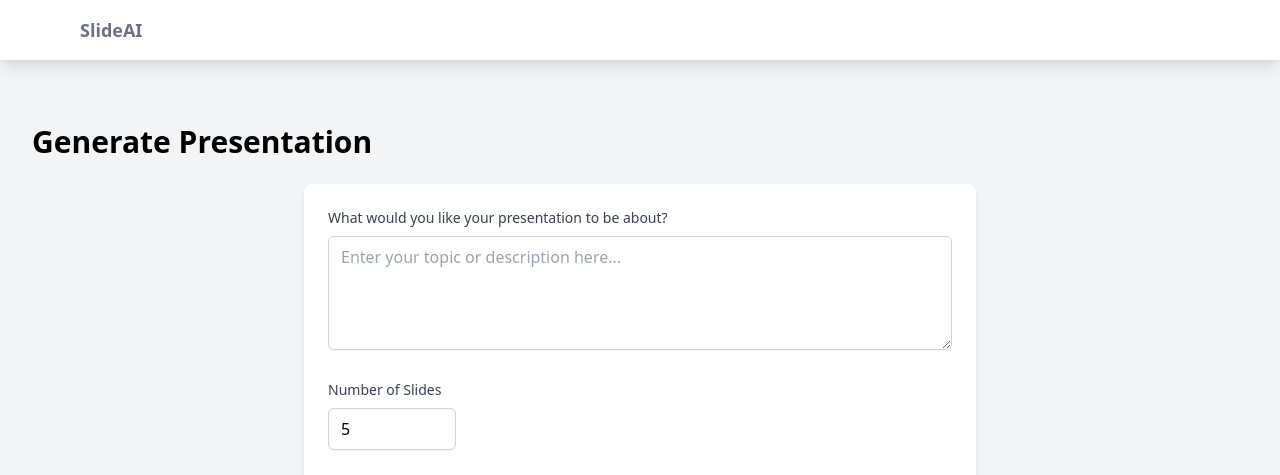
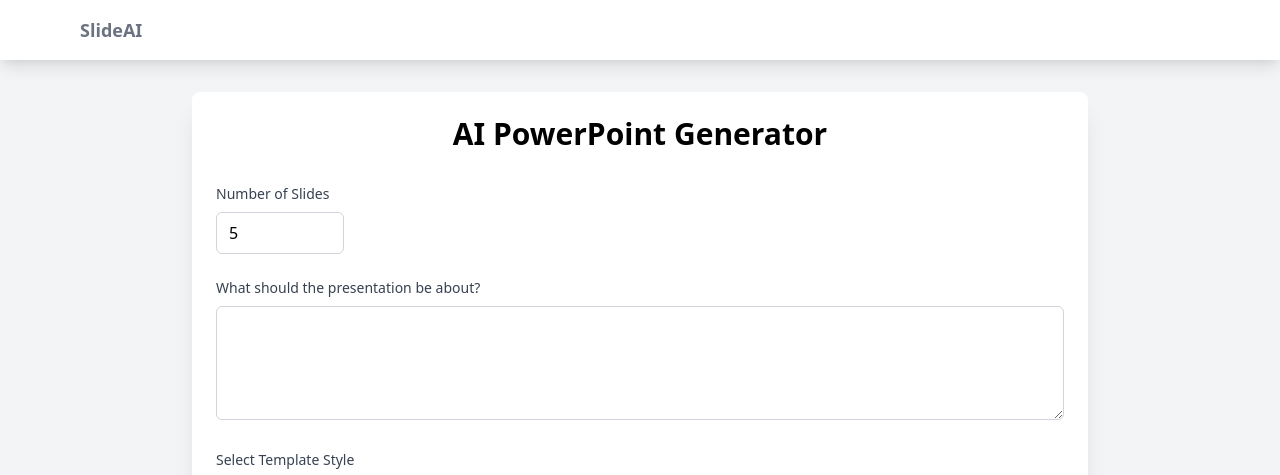
Before and after one commit to techanyday/pptjetz, a Flask app: template app/templates/generate.html in a window 1280 px wide. Shown: the top 475 px of the page. Run offline with Flask 3, Linux system fonts and the light colour scheme; the template is opened without the code that fills it, so the values that code supplies are empty; the visitor is signed in with stand-in values (Sample User, id 1).

Commit message:
fix: Restore original UI with template selection

```diff
--- a/app/routes.py
+++ b/app/routes.py
@@ -139,47 +139,55 @@ def logout():
     return redirect(url_for('main.login'))
 
 
-@bp.route("/generate", methods=["GET", "POST"])
+@bp.route("/generate", methods=["POST"])
 @login_required
 def generate():
-    if request.method == "POST":
-        # Get form data
-        prompt = request.form.get("prompt")
-        num_slides = int(request.form.get("num_slides", 5))
+    try:
+        data = request.get_json()
+        if not data:
+            return jsonify({"error": "No JSON data received"}), 400
 
-        if not prompt:
-            return "Error: No prompt provided", 400
+        # Extract and validate required fields
+        title = data.get("title")
+        presenter = data.get("presenter")
+        prompt = data.get("prompt")
+
+        if not all([title, presenter, prompt]):
+            return jsonify({"error": "Missing required fields: title, presenter, or prompt"}), 400
+
+        # Extract optional fields with defaults
+        num_slides = int(data.get("num_slides", 5))
+        template_style = data.get("template_style", "Professional")
+
+        # Initialize PPT generator
+        ppt_generator = PPTGenerator()
 
         try:
-            # Initialize PPT generator
-            ppt_generator = PPTGenerator()
-
             # Generate slide content
             slides_content = ppt_generator.generate_slide_content(prompt, num_slides)
 
             # Create presentation
             filepath = ppt_generator.create_presentation(
-                title="Generated Presentation",
-                presenter=current_user.name,
+                title=title,
+                presenter=presenter,
                 slides_content=slides_content,
-                template="Professional"
+                template=template_style
             )
 
             # Get filename from path
             filename = os.path.basename(filepath)
 
-            # Send file directly to user
-            return send_file(
-                filepath,
-                as_attachment=True,
-                download_name=filename
-            )
+            return jsonify({
+                'success': True,
+                'filename': filename,
+                'file_url': f'/download/{filename}'
+            })
 
         except Exception as e:
-            return f"Error generating presentation: {str(e)}", 500
+            return jsonify({"error": f"Error generating presentation: {str(e)}"}), 500
 
-    # GET request - show the form
-    return render_template('generate.html', user=current_user)
+    except Exception as e:
+        return jsonify({"error": f"Server error: {str(e)}"}), 500
 
 
 @bp.route("/download/<filename>")
--- a/app/templates/generate.html
+++ b/app/templates/generate.html
@@ -1,45 +1,106 @@
 {% extends "base.html" %}
 
 {% block content %}
-<div class="container mx-auto px-4 py-8">
-    <h1 class="text-3xl font-bold mb-6">Generate Presentation</h1>
-
-    <div class="max-w-2xl mx-auto bg-white rounded-lg shadow-md p-6">
-        <form method="POST" action="{{ url_for('main.generate') }}" class="space-y-6">
+<div class="max-w-4xl mx-auto">
+    <div class="bg-white shadow-xl rounded-lg p-6">
+        <h1 class="text-3xl font-bold text-center mb-8">AI PowerPoint Generator</h1>
+        <form id="presentationForm" class="space-y-6">
             <div>
-                <label for="prompt" class="block text-sm font-medium text-gray-700 mb-2">What would you like your presentation to be about?</label>
-                <textarea
-                    id="prompt"
-                    name="prompt"
-                    rows="4"
-                    class="w-full px-3 py-2 border border-gray-300 rounded-md shadow-sm focus:outline-none focus:ring-2 focus:ring-blue-500"
-                    placeholder="Enter your topic or description here..."
-                    required
-                ></textarea>
+                <label for="num_slides" class="block text-sm font-medium text-gray-700 mb-2">Number of Slides</label>
+                <input type="number" id="num_slides" name="num_slides" min="1" max="20" value="5" class="w-32 px-3 py-2 border border-gray-300 rounded-md focus:outline-none focus:ring-2 focus:ring-blue-500" required>
             </div>
 
             <div>
-                <label for="num_slides" class="block text-sm font-medium text-gray-700 mb-2">Number of Slides</label>
-                <input
-                    type="number"
-                    id="num_slides"
-                    name="num_slides"
-                    min="3"
-                    max="15"
-                    value="5"
-                    class="w-32 px-3 py-2 border border-gray-300 rounded-md shadow-sm focus:outline-none focus:ring-2 focus:ring-blue-500"
-                >
+                <label for="prompt" class="block text-sm font-medium text-gray-700 mb-2">What should the presentation be about?</label>
+                <textarea id="prompt" name="prompt" rows="4" class="w-full px-3 py-2 border border-gray-300 rounded-md focus:outline-none focus:ring-2 focus:ring-blue-500" required></textarea>
             </div>
 
-            <div class="pt-4">
-                <button
-                    type="submit"
-                    class="w-full bg-blue-600 text-white px-6 py-3 rounded-md hover:bg-blue-700 focus:outline-none focus:ring-2 focus:ring-blue-500 focus:ring-offset-2 transition-colors"
-                >
+            <div>
+                <label class="block text-sm font-medium text-gray-700 mb-2">Select Template Style</label>
+                <div class="grid grid-cols-2 md:grid-cols-4 gap-4">
+                    <div class="template-option cursor-pointer" data-template="Aesthetic">
+                        <img src="/static/images/templates/aesthetic.jpg" alt="Aesthetic template" class="w-full h-24 object-cover rounded-lg">
+                        <p class="text-center mt-2">Aesthetic</p>
+                    </div>
+                    <div class="template-option cursor-pointer" data-template="Minimalist">
+                        <img src="/static/images/templates/minimalist.jpg" alt="Minimalist template" class="w-full h-24 object-cover rounded-lg">
+                        <p class="text-center mt-2">Minimalist</p>
+                    </div>
+                    <div class="template-option cursor-pointer" data-template="Professional">
+                        <img src="/static/images/templates/professional.jpg" alt="Professional template" class="w-full h-24 object-cover rounded-lg">
+                        <p class="text-center mt-2">Professional</p>
+                    </div>
+                    <div class="template-option cursor-pointer" data-template="Vintage">
+                        <img src="/static/images/templates/vintage.jpg" alt="Vintage template" class="w-full h-24 object-cover rounded-lg">
+                        <p class="text-center mt-2">Vintage</p>
+                    </div>
+                </div>
+                <input type="hidden" id="template_style" name="template_style" value="Professional">
+            </div>
+
+            <div class="text-center">
+                <button type="submit" class="bg-blue-600 text-white px-6 py-2 rounded-md hover:bg-blue-700 focus:outline-none focus:ring-2 focus:ring-blue-500 focus:ring-offset-2">
                     Generate Presentation
                 </button>
             </div>
         </form>
     </div>
 </div>
+
+<script>
+document.addEventListener('DOMContentLoaded', function() {
+    // Template selection
+    const templateOptions = document.querySelectorAll('.template-option');
+    const templateInput = document.getElementById('template_style');
+
+    templateOptions.forEach(option => {
+        option.addEventListener('click', function() {
+            // Remove selected class from all options
+            templateOptions.forEach(opt => opt.classList.remove('ring-2', 'ring-blue-500'));
+            // Add selected class to clicked option
+            this.classList.add('ring-2', 'ring-blue-500');
+            // Update hidden input
+            templateInput.value = this.dataset.template;
+        });
+    });
+
+    // Form submission
+    document.getElementById('presentationForm').addEventListener('submit', async function(e) {
+        e.preventDefault();
+
+        const submitButton = this.querySelector('button[type="submit"]');
+        submitButton.disabled = true;
+        submitButton.innerHTML = 'Generating...';
+
+        try {
+            const response = await fetch('/generate', {
+                method: 'POST',
+                headers: {
+                    'Content-Type': 'application/json',
+                },
+                body: JSON.stringify({
+                    title: 'Generated Presentation',
+                    presenter: '{{ user.name }}',
+                    prompt: document.getElementById('prompt').value,
+                    num_slides: parseInt(document.getElementById('num_slides').value),
+                    template_style: document.getElementById('template_style').value
+                })
+            });
+
+            const data = await response.json();
+
+            if (response.ok) {
+                window.location.href = data.file_url;
+            } else {
+                alert(data.error || 'An error occurred while generating the presentation');
+            }
+        } catch (error) {
+            alert('An error occurred while generating the presentation');
+        } finally {
+            submitButton.disabled = false;
+            submitButton.innerHTML = 'Generate Presentation';
+        }
+    });
+});
+</script>
 {% endblock %}
```
